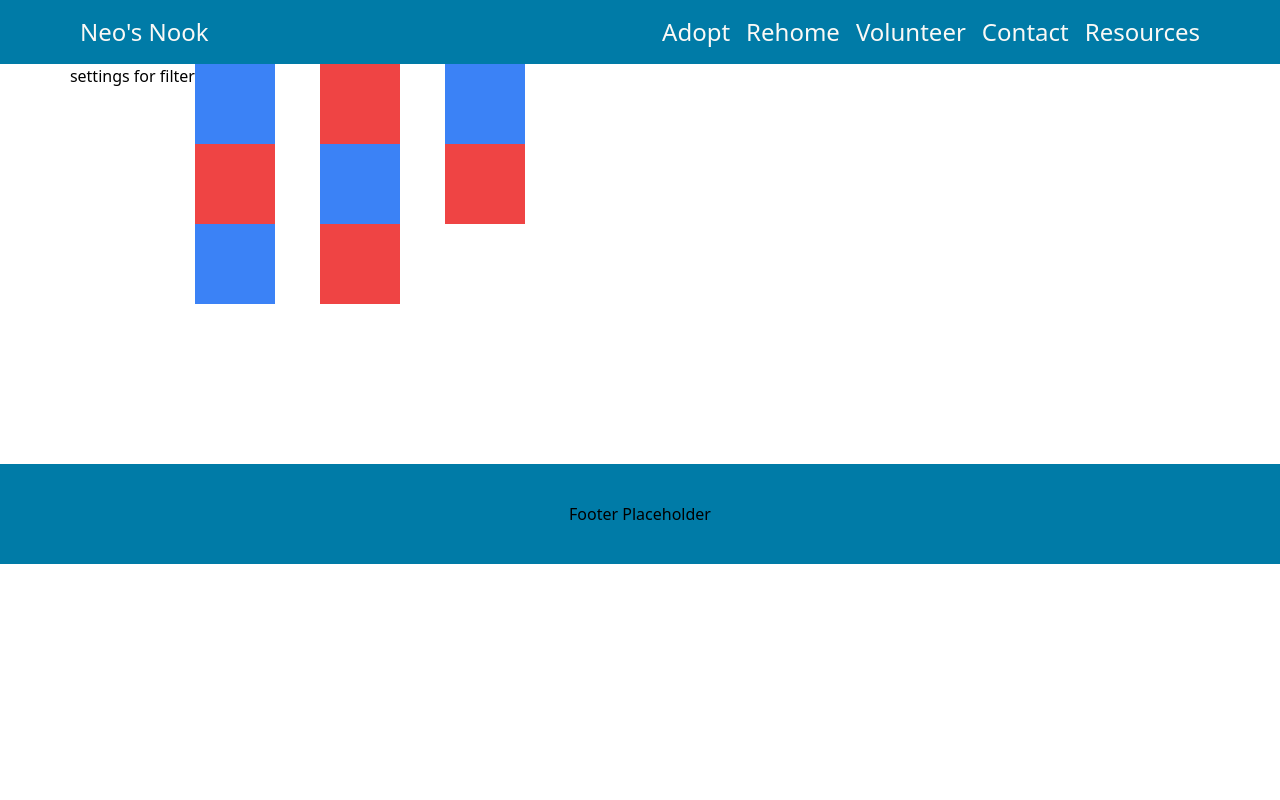
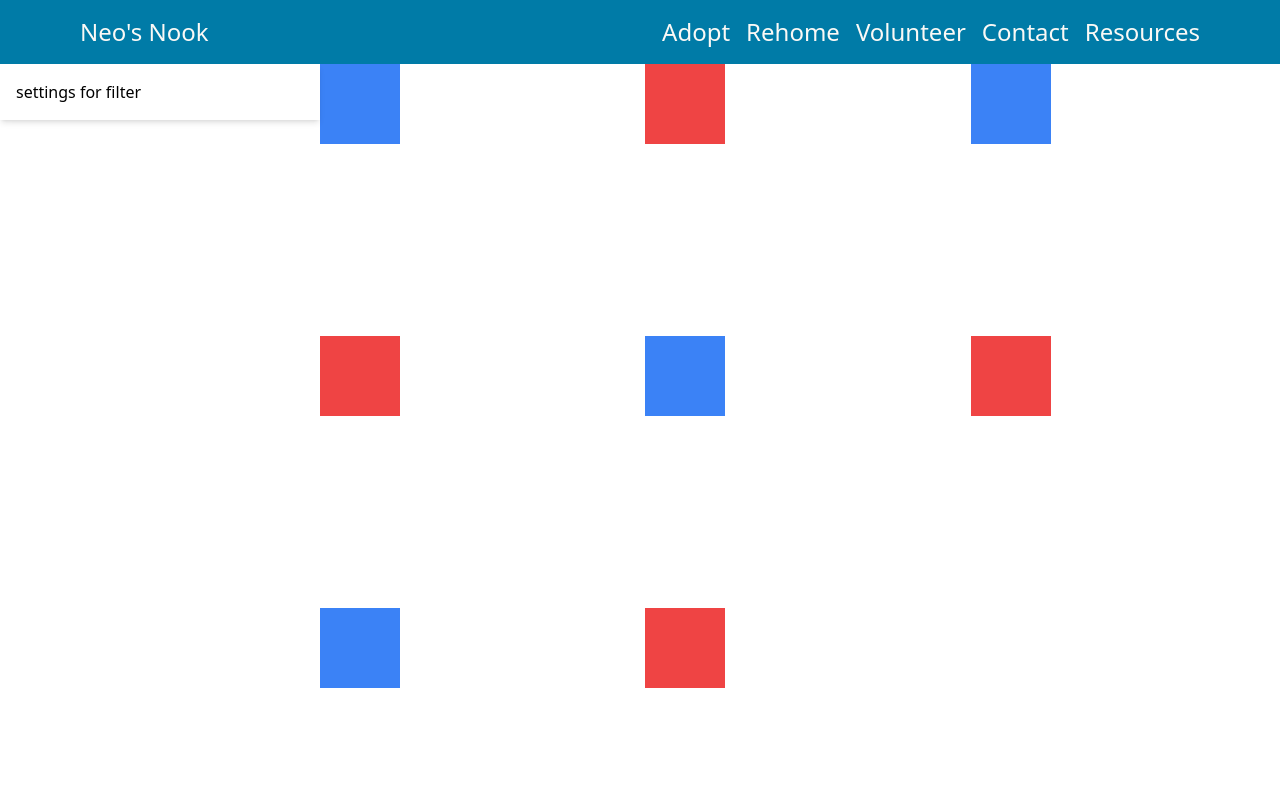
Before and after one commit to ScaiaAguinaga/pet-adoption-site, a React (Vite) app: page /Adopt in a window 1280 px wide. Shown: the top 800 px of the page. Built offline with nearby package versions, Linux system fonts and the light colour scheme.

Commit message:
moved navbar to component and edited adopt page

```diff
--- a/src/App.jsx
+++ b/src/App.jsx
@@ -1,8 +1,10 @@
 import "./styles.css";
 import { BrowserRouter, Routes, Route } from "react-router-dom";
-import { Link } from "react-router-dom";
 
-// pages
+// Navbar and footer
+import Navbar from "./components/Navbar";
+
+// Pages
 import NotFound from "./pages/NotFound";
 import Home from "./pages/Home";
 import Test from "./pages/Test";
@@ -18,40 +20,7 @@ function App() {
     <>
       <BrowserRouter>
         <ScrollToTop />
-        <nav className="sticky top-0 z-10 flex h-16 items-center bg-cerulean px-20 text-offwhite">
-          <Link to="" className="text-nowrap">
-            <button>
-              <h3>Neo&apos;s Nook</h3>
-            </button>
-          </Link>
-          <div className="flex w-full justify-end space-x-4">
-            <Link to="/Adopt">
-              <button>
-                <h3>Adopt</h3>
-              </button>
-            </Link>
-            <Link to="/Rehome">
-              <button>
-                <h3>Rehome</h3>
-              </button>
-            </Link>
-            <Link to="/Volunteer">
-              <button>
-                <h3>Volunteer</h3>
-              </button>
-            </Link>
-            <Link to="/Contact">
-              <button>
-                <h3>Contact</h3>
-              </button>
-            </Link>
-            <Link to="/Resources">
-              <button>
-                <h3>Resources</h3>
-              </button>
-            </Link>
-          </div>
-        </nav>
+        <Navbar/>
         <Routes>
           <Route path="/" element={<Home />}></Route>
           <Route path="/Test" element={<Test />}></Route>
--- /dev/null
+++ b/src/components/Navbar.jsx
@@ -0,0 +1,42 @@
+import { Link } from "react-router-dom";
+
+const Navbar = () => {
+  return (
+    <nav className="sticky top-0 z-10 flex h-16 items-center bg-cerulean px-20 text-offwhite">
+      <Link to="" className="text-nowrap">
+        <button>
+          <h3>Neo&apos;s Nook</h3>
+        </button>
+      </Link>
+      <div className="flex w-full justify-end space-x-4">
+        <Link to="/Adopt">
+          <button>
+            <h3>Adopt</h3>
+          </button>
+        </Link>
+        <Link to="/Rehome">
+          <button>
+            <h3>Rehome</h3>
+          </button>
+        </Link>
+        <Link to="/Volunteer">
+          <button>
+            <h3>Volunteer</h3>
+          </button>
+        </Link>
+        <Link to="/Contact">
+          <button>
+            <h3>Contact</h3>
+          </button>
+        </Link>
+        <Link to="/Resources">
+          <button>
+            <h3>Resources</h3>
+          </button>
+        </Link>
+      </div>
+    </nav>
+  );
+};
+
+export default Navbar;
--- a/src/pages/Adopt.jsx
+++ b/src/pages/Adopt.jsx
@@ -1,18 +1,20 @@
 const Adopt = () => {
   return (
-    <div className="flex w-1/2 justify-center">
-      <div className="grid grid-cols-4">
+    <div className="flex min-h-screen justify-center">
+      <div className="grid w-full grid-cols-4">
         {/* Column for search filters */}
         <div className="col-span-1">
-          <div>settings for filter</div>
+          <div className="sticky top-0 bg-white p-4 shadow-md">
+            settings for filter
+          </div>
         </div>
-        <div className="col-span-3 grid grid-cols-3">
-          <div className="h-20 w-20 bg-blue-500"></div>
-          <div className="h-20 w-20 bg-red-500"></div>{" "}
+        <div className="col-span-3 grid h-screen grid-cols-3 gap-4 overflow-auto">
           <div className="h-20 w-20 bg-blue-500"></div>
           <div className="h-20 w-20 bg-red-500"></div>
           <div className="h-20 w-20 bg-blue-500"></div>
-          <div className="h-20 w-20 bg-red-500"></div>{" "}
+          <div className="h-20 w-20 bg-red-500"></div>
+          <div className="h-20 w-20 bg-blue-500"></div>
+          <div className="h-20 w-20 bg-red-500"></div>
           <div className="h-20 w-20 bg-blue-500"></div>
           <div className="h-20 w-20 bg-red-500"></div>
         </div>
```
